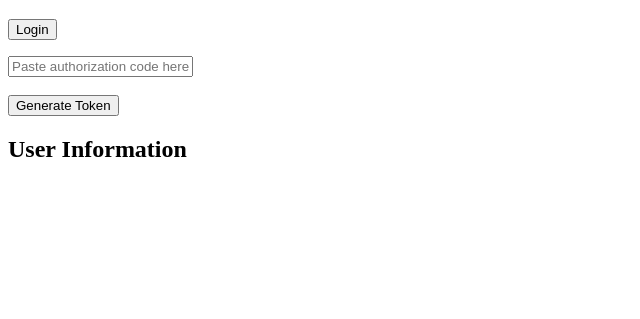
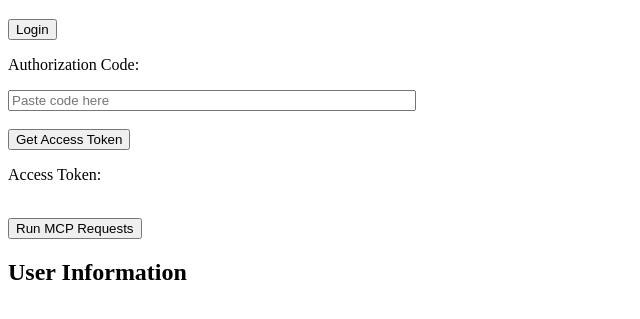
Before and after one commit to nikhilkaushik12345/mixpanel, a website: page public/index.html in a window 1280 px wide. Shown: the part 61-380 px from the top of the page, without its empty margins (0-640 px from the left). Drawn offline with Linux system fonts and the light colour scheme.

Commit message:
Update index.html

```diff
--- a/public/index.html
+++ b/public/index.html
@@ -15,73 +15,69 @@ function loginWithMixpanel() {
     "&code_challenge=QH_C1pgDH6hLTwHtRDjw0KvPvt02uPrenrA5zQcuhKQ" +
     "&code_challenge_method=S256";
 
-  window.open(
-    authUrl,
-    "mixpanel_oauth",
-    "width=600,height=700"
-  );
+  window.open(authUrl, "mixpanel_oauth", "width=600,height=700");
 }
 
-async function getAccessToken(code) {
+// Step 1: Exchange code for access token
+async function getAccessToken() {
+  const code = document.getElementById("auth-code").value.trim();
+  if (!code) return alert("Paste authorization code first!");
+
   try {
-    const res = await fetch("/exchange", {
+    const res = await fetch("/get-token", {
       method: "POST",
       headers: { "Content-Type": "application/json" },
       body: JSON.stringify({ code })
     });
-
     const data = await res.json();
-    document.getElementById("authorization-code").textContent =
-      "Access Token Processed";
-    document.getElementById("user-info").textContent =
-      JSON.stringify(data, null, 2);
+    if (data.access_token) {
+      document.getElementById("access-token").textContent = data.access_token;
+      alert("Access Token retrieved! Now you can run MCP requests.");
+    } else {
+      document.getElementById("access-token").textContent =
+        "Error: " + JSON.stringify(data);
+    }
   } catch (err) {
-    document.getElementById("authorization-code").textContent =
-      "Error: " + err;
+    document.getElementById("access-token").textContent = "Error: " + err;
   }
 }
 
-function submitAuthCode() {
-  const code = document.getElementById("auth-code").value.trim();
-  if (!code) {
-    alert("Authorization code required");
-    return;
+// Step 2: Run MCP requests
+async function runMCPRequests() {
+  const token = document.getElementById("access-token").textContent.trim();
+  if (!token || token.startsWith("Error")) return alert("Get access token first!");
+
+  try {
+    const res = await fetch("/run-mcp", {
+      method: "POST",
+      headers: { "Content-Type": "application/json" },
+      body: JSON.stringify({ access_token: token })
+    });
+    const data = await res.json();
+    document.getElementById("user-info").textContent = JSON.stringify(data, null, 2);
+  } catch (err) {
+    document.getElementById("user-info").textContent = "Error: " + err;
   }
-
-  document.getElementById("authorization-code").textContent =
-    "Authorization Code: " + code;
-
-  getAccessToken(code);
 }
-
-window.onload = () => {
-  const code = new URLSearchParams(window.location.search).get("code");
-  if (code) {
-    document.getElementById("authorization-code").textContent =
-      "Authorization Code: " + code;
-    document.getElementById("auth-code").value = code;
-  }
-};
 </script>
 </head>
-
 <body>
 
 <h1>Login with Mixpanel</h1>
 
 <button onclick="loginWithMixpanel()">Login</button>
 
-<p id="authorization-code"></p>
-
-<input
-  type="text"
-  id="auth-code"
-  placeholder="Paste authorization code here"
-/>
+<p>Authorization Code:</p>
+<input type="text" id="auth-code" placeholder="Paste code here" style="width: 400px;" />
 
 <br><br>
+<button onclick="getAccessToken()">Get Access Token</button>
 
-<button onclick="submitAuthCode()">Generate Token</button>
+<p>Access Token:</p>
+<pre id="access-token"></pre>
+
+<br>
+<button onclick="runMCPRequests()">Run MCP Requests</button>
 
 <h2>User Information</h2>
 <pre id="user-info"></pre>
```
